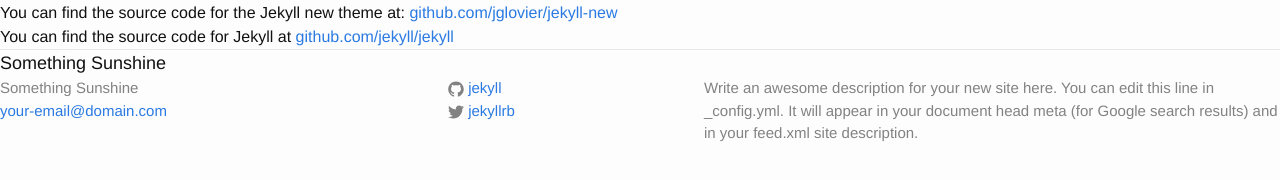
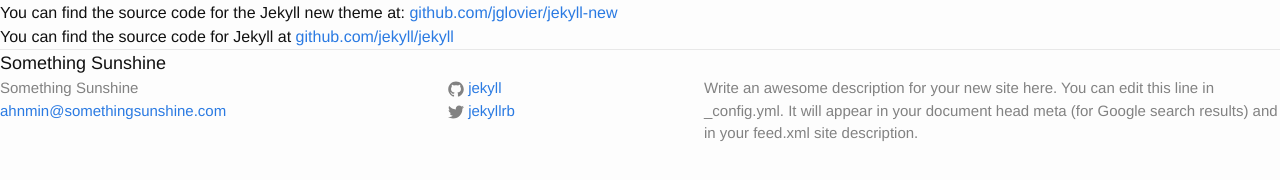
Before and after one commit to jinpark/something-sunshine, a Jekyll site: the page built from about.md, in a window 1280 px wide. Shown: the part 165-345 px from the top of the page. Built offline with Jekyll 4.4.1, drawn with Linux system fonts in a browser that asks for light colours; nearby versions of some CDN libraries.

Commit message:
update config with new stuff

```diff
--- a/_config.yml
+++ b/_config.yml
@@ -1,12 +1,12 @@
 # Site settings
 title: Something Sunshine
-email: your-email@domain.com
+email: ahnmin@somethingsunshine.com
 description: > # this means to ignore newlines until "baseurl:"
   Write an awesome description for your new site here. You can edit this
   line in _config.yml. It will appear in your document head meta (for
   Google search results) and in your feed.xml site description.
-baseurl: "/something-sunshine" # the subpath of your site, e.g. /blog/
-url: "http://yourdomain.com" # the base hostname & protocol for your site
+baseurl: "" # the subpath of your site, e.g. /blog/
+url: "http://somethingsunshine.com" # the base hostname & protocol for your site
 twitter_username: jekyllrb
 github_username:  jekyll
 
```
